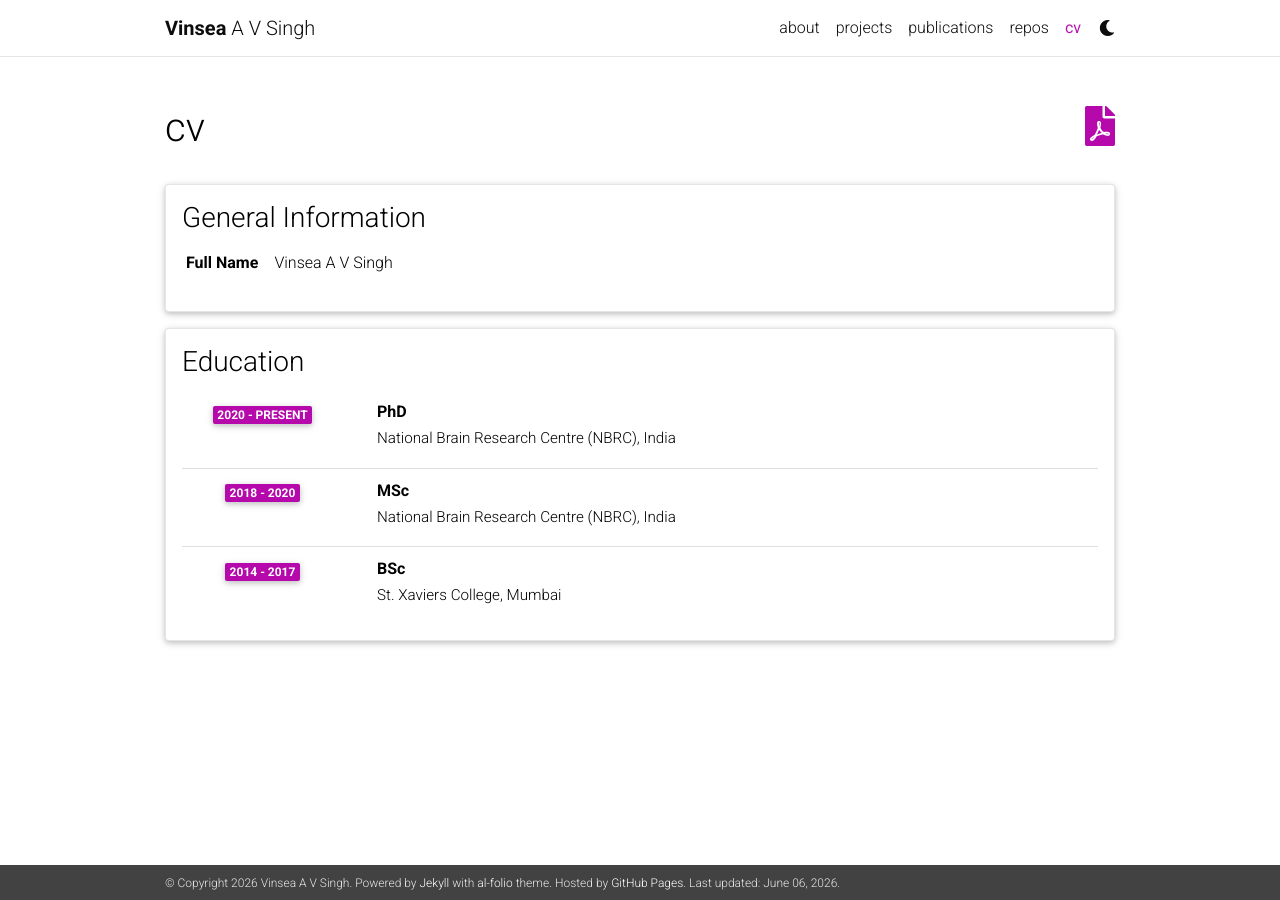
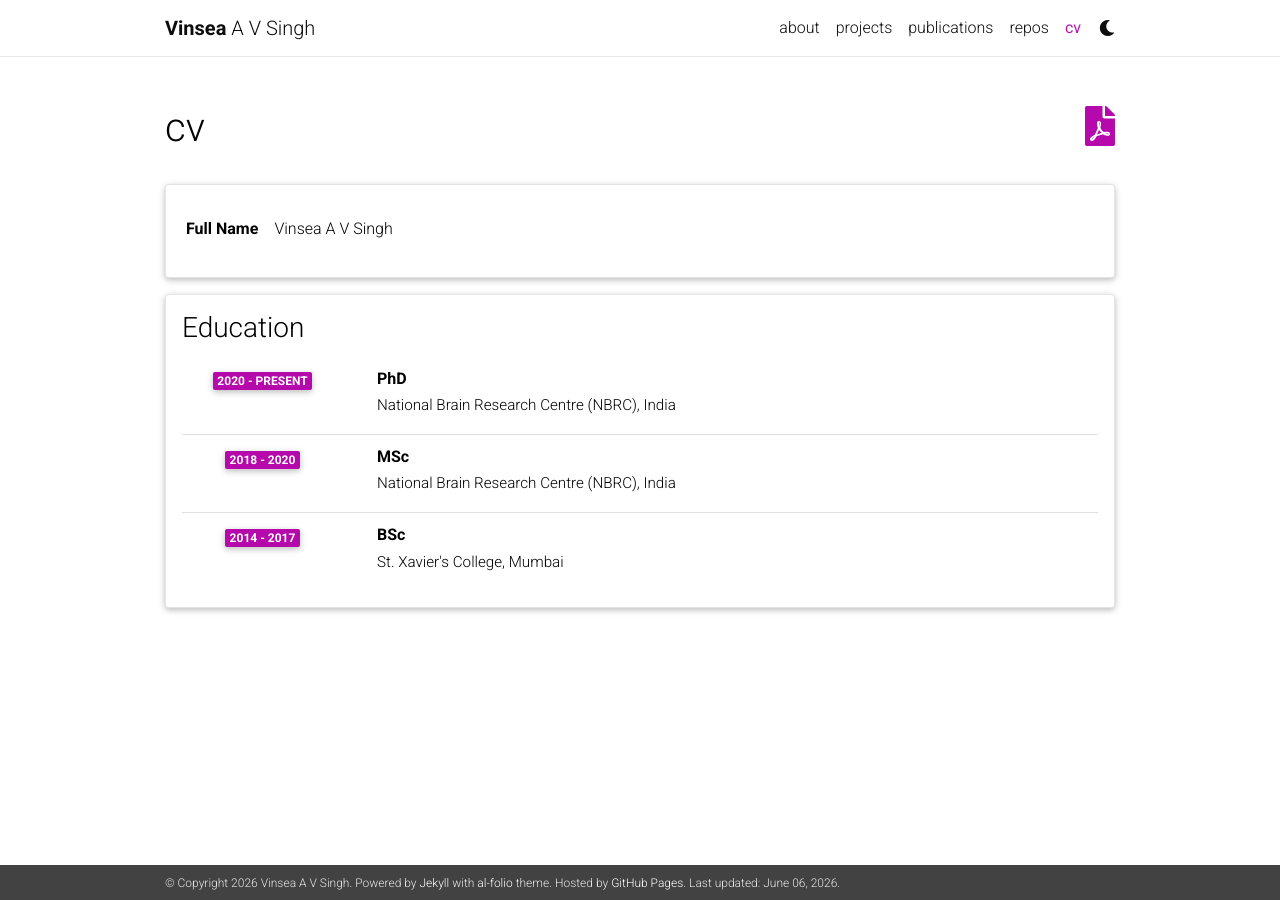
Before and after one commit to VinseaSingh/vinseasingh.github.io, a Jekyll site: the page built from _pages/cv.md, in a window 1280 px wide. Built offline with Jekyll 4.4.1, drawn with Linux system fonts in a browser that asks for light colours; comment, search, counter and statistics services are not loaded; a style sheet for code colours, icons or effects is not loaded.

Commit message:
Update cv.yml

```diff
--- a/_data/cv.yml
+++ b/_data/cv.yml
@@ -1,4 +1,4 @@
-- title: General Information
+- title:
   type: map
   contents:
     - name: Full Name
@@ -21,5 +21,5 @@
       institution: National Brain Research Centre (NBRC), India
       year: 2018 - 2020
     - title: BSc
-      institution: St. Xaviers College, Mumbai
+      institution: St. Xavier's College, Mumbai
       year: 2014 - 2017
```
